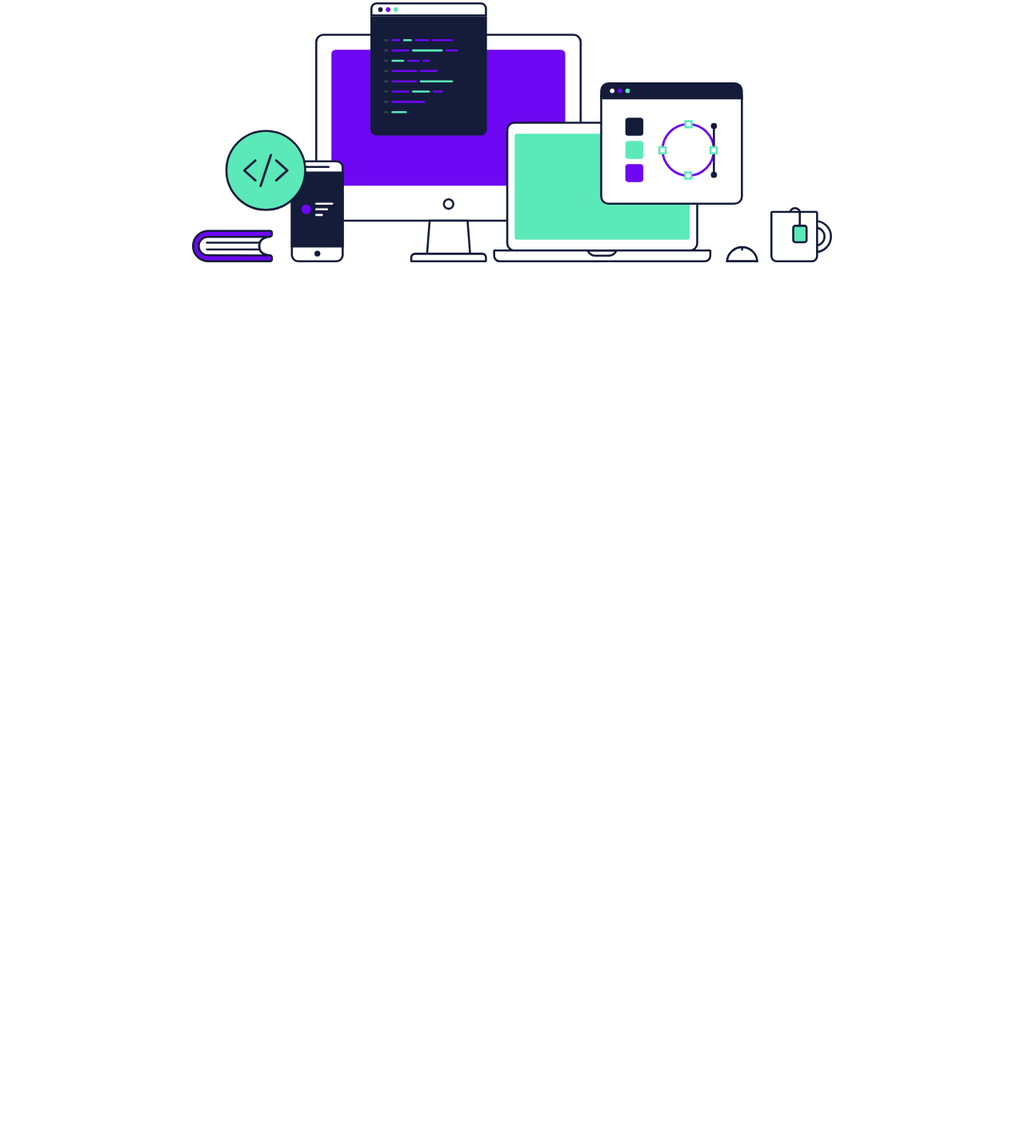
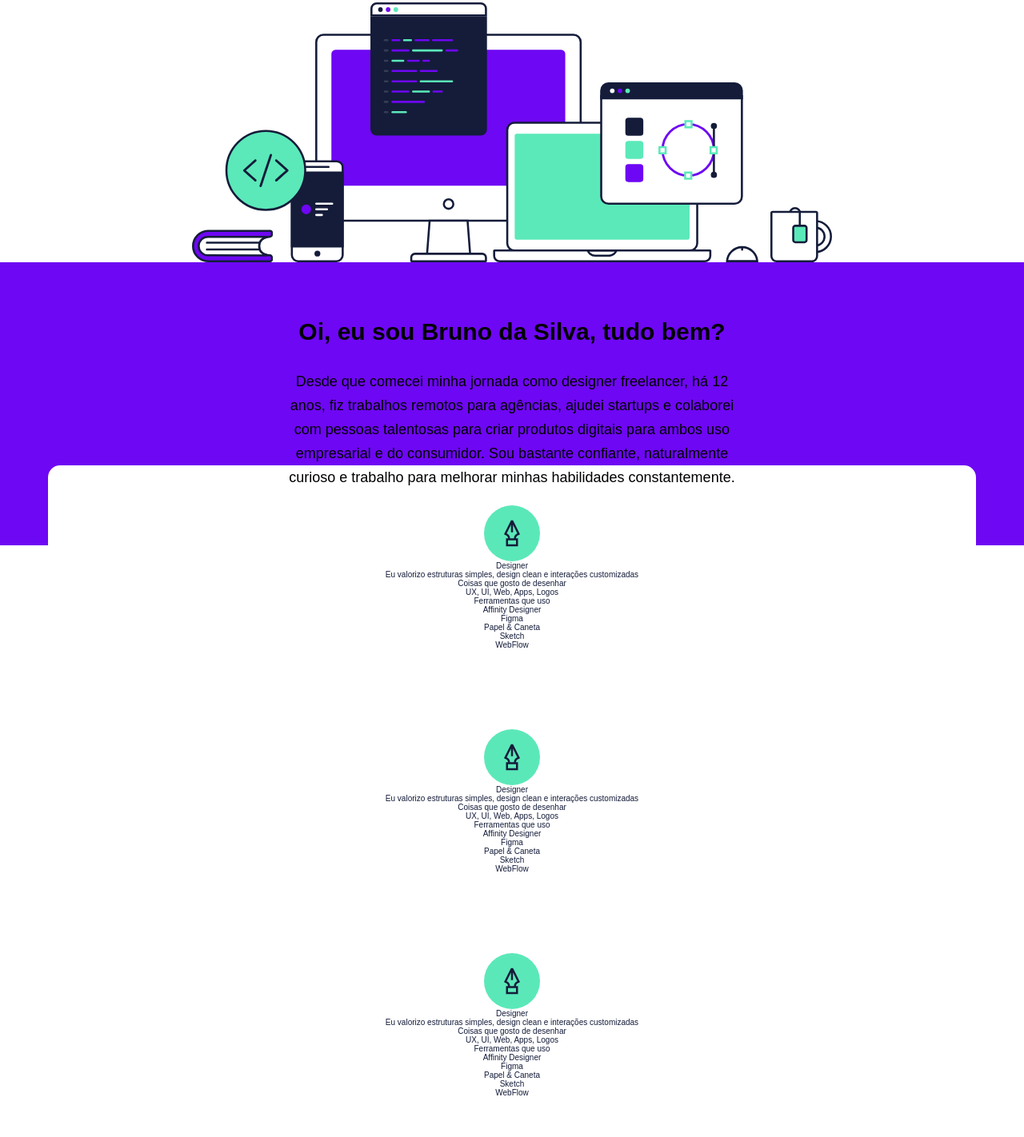
Before and after one commit to yuminachie/NathalieKawakami, a plain HTML site: page index.html in a window 1280 px wide. Shown: the part 489-1911 px from the top of the page at 80% size. Before the commit the page ends 817 px from the top, so only its background shows below. Drawn offline with Linux system fonts and the light colour scheme.

Commit message:
save 14/08

```diff
--- /dev/null
+++ b/assets/css/intro.css
@@ -0,0 +1,29 @@
+.intro{
+    background-color: var(--foreground);
+    color: var(--primary-foreground);
+    padding: 5rem 0;
+    text-align: center;
+}
+
+.intro .box{
+    max-width: 60rem;
+    margin: auto;
+    padding: 2rem;
+}
+
+.intro .title{
+    font-weight: bold;
+    font-size: 2.5rem;
+    margin-bottom: 3rem;
+}
+
+.intro .subtitle{
+    font-size: 1.8rem;
+    line-height: 3rem;
+}
+
+@media(width>600px){
+    .intro .title{
+        font-size: 3rem;
+    }
+}
--- /dev/null
+++ b/assets/css/skills.css
@@ -0,0 +1,47 @@
+.skill-overlay{
+    background-color: var(--foreground);
+    height: 10rem;
+}
+
+.skills .container{
+    margin-top: -10rem;
+}
+
+.skills .grid{
+    background-color: var(--background);
+    margin: 0 2rem;
+    border-radius: 1.5rem;
+    display: grid;
+    grid-template-columns: 1fr;
+    box-shadow: 0 3px 5px var(--primary-light);
+}
+
+.skills .skill{
+    text-align: center;
+    border-right: 0;
+    border-bottom: 1px solid var(--primary-light);
+    color: var(--primary);
+    padding: 5rem 2rem;
+}
+
+.skills .skill:last-child{
+    border-right: 0;
+    border-bottom: 0;
+}
+
+.skill-icon{
+    width: 7rem;
+    height: 7rem;
+    display: flex;
+    justify-content: center;
+    align-items: center;
+    border-radius: 50%;
+    background-color: var(--secondary);
+    color: var(--secondary-foreground);
+    margin: auto;
+}
+
+.skill-icon img{
+    width: 4rem;
+    height: 4rem;
+}
--- a/index.html
+++ b/index.html
@@ -8,6 +8,8 @@
     <link rel="shortcut icon" type="image/png" href="assets/images/logo.png">
     <link rel="stylesheet" href="assets/css/header.css">
     <link rel="stylesheet" href="assets/css/hero.css">
+    <link rel="stylesheet" href="assets/css/intro.css">
+    <link rel="stylesheet" href="assets/css/skills.css">
 </head>
 <body>
     <header class="container">
@@ -34,6 +36,85 @@
         <img class="hero-avatar" src="assets/images/avatar.svg" alt="">
         <img class="hero-device" src="assets/images/hero-devices.svg" alt="">
     </section>
+    <section class="intro">
+        <div class="container">
+            <div class="box">
+                <p class="title">Oi, eu sou Bruno da Silva, tudo bem?</p>
+                <p class="subtitle">Desde que comecei minha jornada como designer freelancer, há 12 anos,
+                fiz trabalhos remotos para agências, ajudei startups e colaborei com pessoas talentosas para criar produtos digitais para ambos uso empresarial e do consumidor.
+                Sou bastante confiante, naturalmente curioso e trabalho para melhorar minhas habilidades constantemente.</p>
+            </div>
+        </div>
+    </section>
+    <section class="skills">
+        <div class="skills-overlay"></div>
+        <div class="container">
+            <div class="grid">
+
+                <div class="skill">
+                    <div class="skill-icon">
+                        <img src="assets/images/design.svg" alt=""/>
+                    </div>
+                    <p class="skill-title">Designer</p>
+                    <p class="skill-desc">Eu valorizo estruturas simples, design clean e interações customizadas</p>
+                    <p class="skill-sub">Coisas que gosto de desenhar</p>
+                    <p class="skill-txt">UX, UI, Web, Apps, Logos</p>
+                    <p class="skill-sub">Ferramentas que uso</p>
+                    <div class="skill-txt">
+                        <ul>
+                            <li>Affinity Designer</li>
+                            <li>Figma</li>
+                            <li>Papel & Caneta</li>
+                            <li>Sketch</li>
+                            <li>WebFlow</li>
+                        </ul>
+                    </div>
+                </div>
+
+                <div class="skill">
+                    <div class="skill-icon">
+                        <img src="assets/images/design.svg" alt=""/>
+                    </div>
+                    <p class="skill-title">Designer</p>
+                    <p class="skill-desc">Eu valorizo estruturas simples, design clean e interações customizadas</p>
+                    <p class="skill-sub">Coisas que gosto de desenhar</p>
+                    <p class="skill-txt">UX, UI, Web, Apps, Logos</p>
+                    <p class="skill-sub">Ferramentas que uso</p>
+                    <div class="skill-txt">
+                        <ul>
+                            <li>Affinity Designer</li>
+                            <li>Figma</li>
+                            <li>Papel & Caneta</li>
+                            <li>Sketch</li>
+                            <li>WebFlow</li>
+                        </ul>
+                    </div>
+                </div>
+
+                <div class="skill">
+                    <div class="skill-icon">
+                        <img src="assets/images/design.svg" alt=""/>
+                    </div>
+                    <p class="skill-title">Designer</p>
+                    <p class="skill-desc">Eu valorizo estruturas simples, design clean e interações customizadas</p>
+                    <p class="skill-sub">Coisas que gosto de desenhar</p>
+                    <p class="skill-txt">UX, UI, Web, Apps, Logos</p>
+                    <p class="skill-sub">Ferramentas que uso</p>
+                    <div class="skill-txt">
+                        <ul>
+                            <li>Affinity Designer</li>
+                            <li>Figma</li>
+                            <li>Papel & Caneta</li>
+                            <li>Sketch</li>
+                            <li>WebFlow</li>
+                        </ul>
+                    </div>
+                </div>
+
+            </div>
+        </div>
+    </section>
+
     <script type="text/javascript" src="assets/js/script.js"></script>
 </body>
 </html>
```
